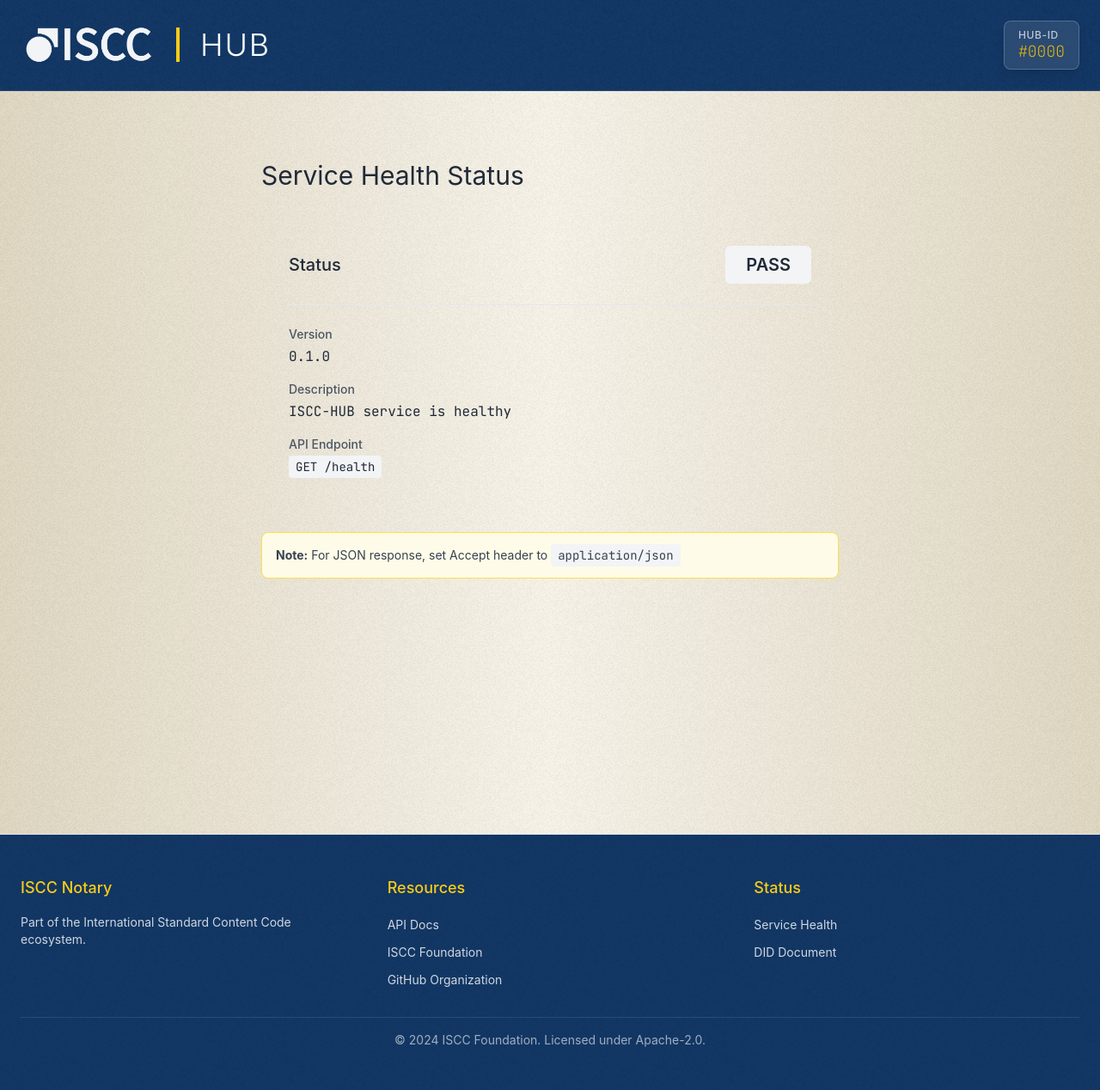
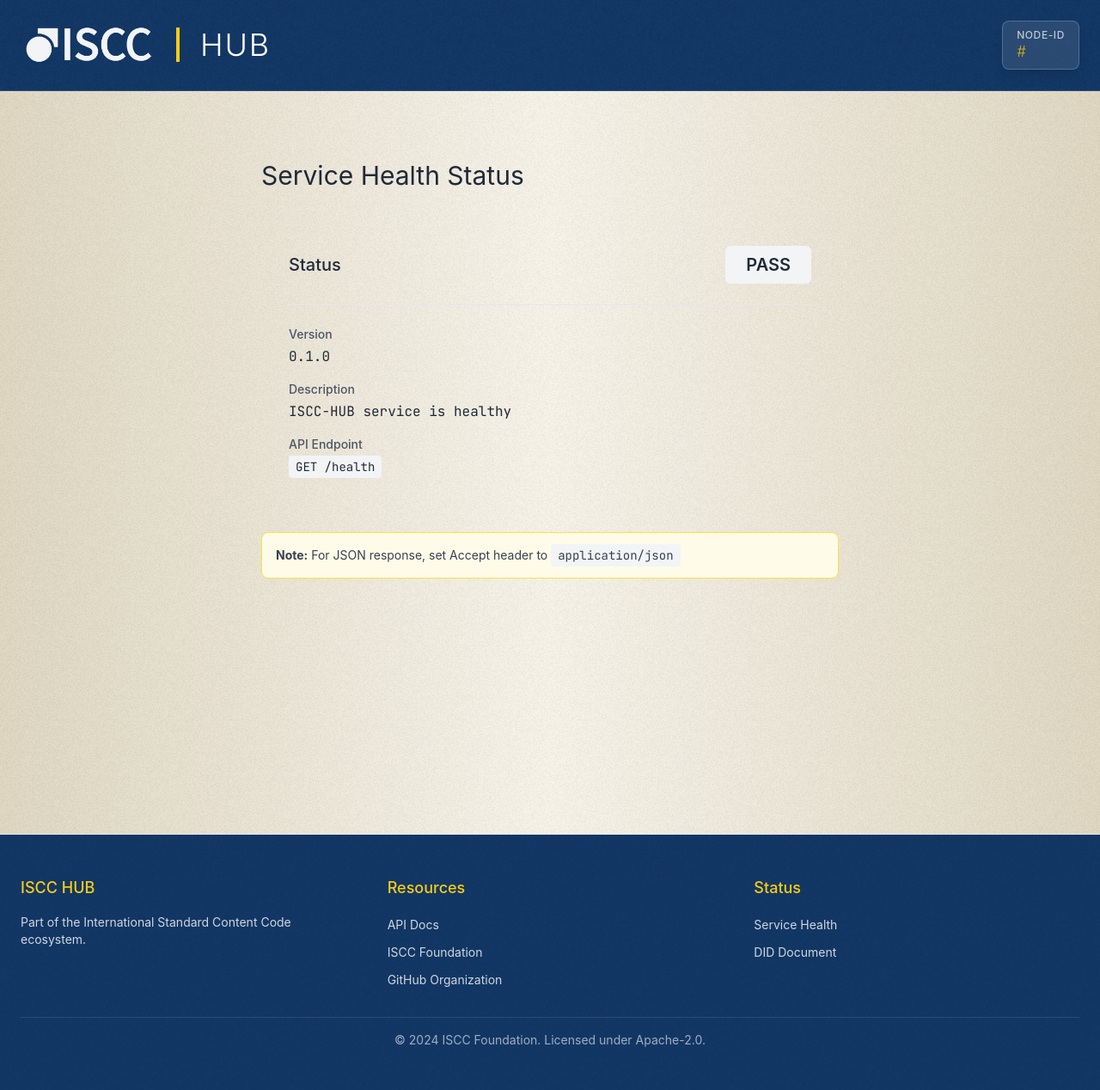
Before and after one commit to iscc/iscc-hub, a Django app: page /health in a window 1280 px wide. Shown: the whole page at 86% size. Run offline with Django 5.2, Linux system fonts and the light colour scheme; parts of the project's set-up code (start-up, migrations or seed data) failed here and were passed over; some libraries are stand-ins or nearby versions.

Commit message:
style: consolidate branding to 'HUB' and fix template variable references
- Update branding from 'NOTARY' to 'HUB' throughout base template
- Fix inconsistent hub_id/notary_node_id variable usage
- Remove build information from footer
- Update package dependencies via uv.lock

```diff
--- a/iscc_hub/templates/base.html
+++ b/iscc_hub/templates/base.html
@@ -3,7 +3,7 @@
 <head>
     <meta charset="UTF-8">
     <meta name="viewport" content="width=device-width, initial-scale=1.0">
-    <title>{% block title %}ISCC-HUB{% endblock %}</title>
+    <title>{% block title %}ISCC HUB{% endblock %}</title>
     <meta name="description" content="{% block description %}ISCC Notary provides secure timestamping, signing, and discovery services for digital content using the International Standard Content Code{% endblock %}">
     <link rel="icon" href="/favicon.ico">
     <link rel="preconnect" href="https://fonts.googleapis.com">
@@ -165,14 +165,14 @@
                         <a href="/" class="flex items-center gap-3 hover:opacity-80 transition-opacity duration-200">
                             <img src="/static/img/iscc-logo-white.png" alt="ISCC Logo" class="h-8 w-auto filter brightness-0 invert opacity-95">
                             <h1 class="text-2xl font-light text-white tracking-wider leading-none border-l-2 border-yellow-400 pl-3">
-                                NOTARY
+                                HUB
                             </h1>
                         </a>
                         <!-- Node ID card (mobile) -->
                         <div class="bg-white/10 backdrop-blur-sm border border-white/20 rounded-lg px-3 py-1.5 shadow-lg">
-                            <div class="text-white/70 text-[10px] font-medium uppercase tracking-wider">Node-ID</div>
+                            <div class="text-white/70 text-[10px] font-medium uppercase tracking-wider">HUB-ID</div>
                             <div class="text-iscc-yellow text-sm font-mono font-thin leading-tight">
-                                #{{ hub_id|stringformat:"04d" }}
+                                #{{ notary_node_id|stringformat:"04d" }}
                             </div>
                         </div>
                     </div>
@@ -189,9 +189,9 @@
 
                     <!-- Node ID card (desktop) -->
                     <div class="bg-white/10 backdrop-blur-sm border border-white/20 rounded-lg px-4 py-2 shadow-lg">
-                        <div class="text-white/70 text-xs font-medium uppercase tracking-wider">HUB-ID</div>
+                        <div class="text-white/70 text-xs font-medium uppercase tracking-wider">Node-ID</div>
                         <div class="text-iscc-yellow text-lg font-mono font-thin leading-tight">
-                            #{{ hub_id|stringformat:"04d" }}
+                            #{{ notary_node_id|stringformat:"04d" }}
                         </div>
                     </div>
                 </div>
@@ -207,7 +207,7 @@
         <div class="max-w-7xl mx-auto px-6">
             <div class="grid grid-cols-1 md:grid-cols-3 gap-12 mb-8">
                 <div>
-                    <h5 class="text-lg mb-4 font-medium text-yellow-400">ISCC Notary</h5>
+                    <h5 class="text-lg mb-4 font-medium text-yellow-400">ISCC HUB</h5>
                     <p class="text-white/80 text-sm">Part of the International Standard Content Code ecosystem.</p>
                 </div>
                 <div>
@@ -228,12 +228,6 @@
             </div>
             <div class="border-t border-white/10 pt-4 text-center">
                 <p class="m-0 text-white/60 text-sm">&copy; 2024 ISCC Foundation. Licensed under Apache-2.0.</p>
-                {% if build_tag != "unknown" or build_commit_short != "unknown" %}
-                <p class="m-0 mt-2 text-white/40 text-xs font-mono">
-                    {% if build_tag != "unknown" %}{{ build_tag }}{% endif %}{% if build_tag != "unknown" and build_commit_short != "unknown" %} • {% endif %}{% if build_commit_short != "unknown" %}{{ build_commit_short }}{% endif %}
-                    {% if build_timestamp != "unknown" %}<br><span class="text-white/30">{{ build_timestamp }}</span>{% endif %}
-                </p>
-                {% endif %}
             </div>
         </div>
     </footer>
```
Also changed, not shown: 1 other file.
